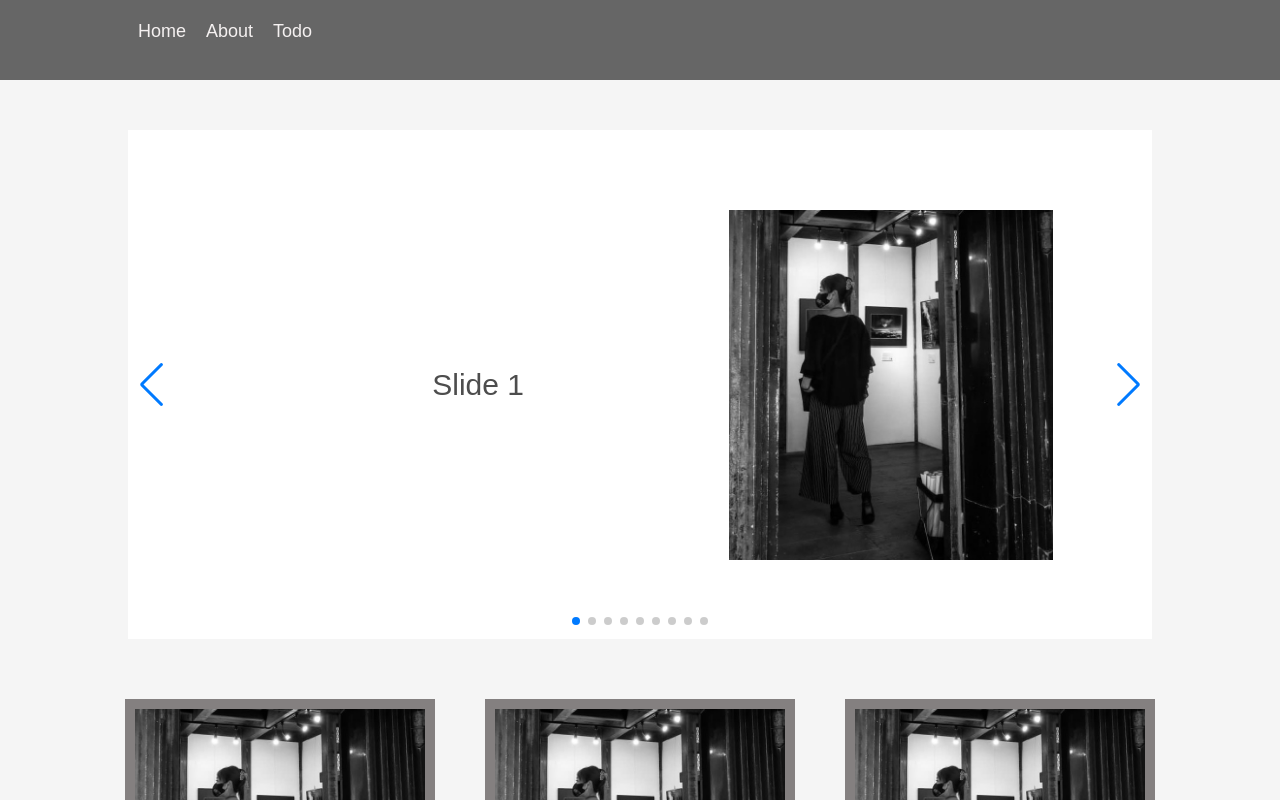
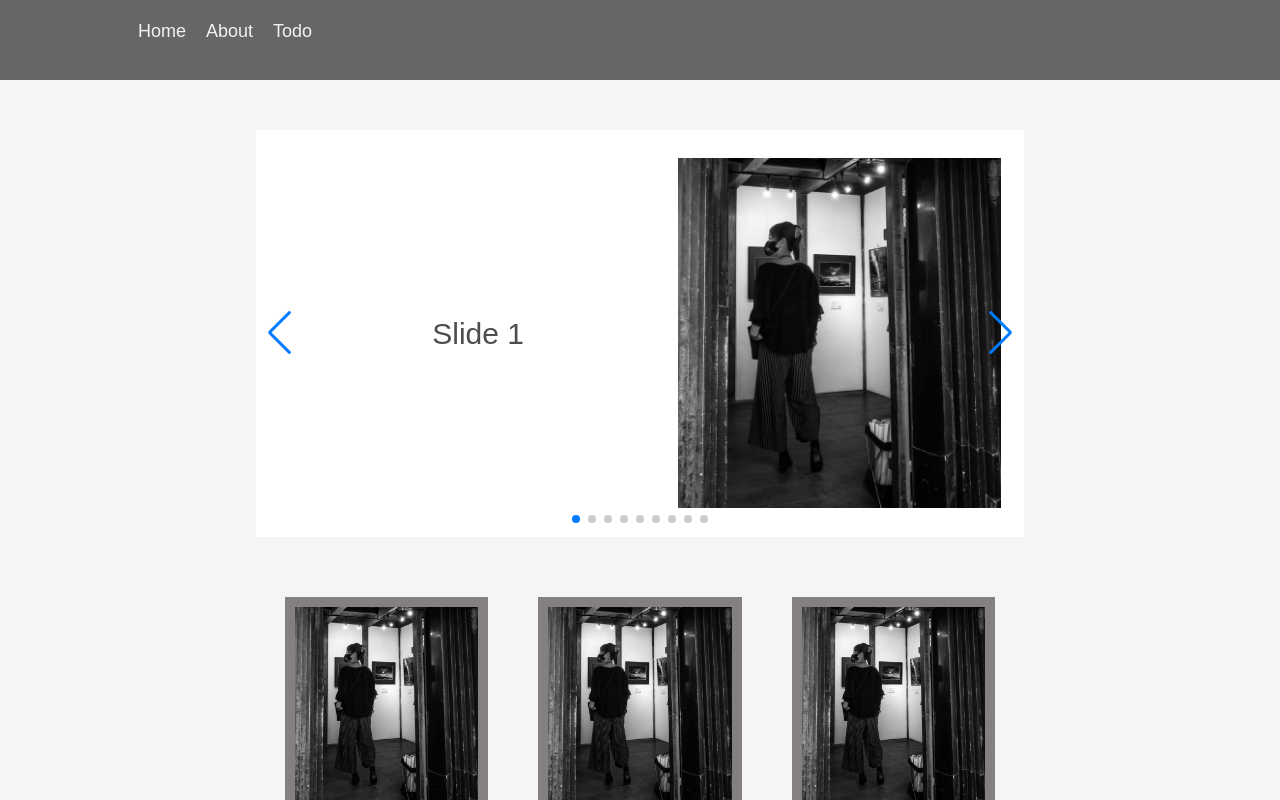
Before and after one commit to yuna096740/FastAPI_React_TodoApp, a React (Create React App) app in the folder fastapi-front/: page / in a window 1280 px wide. Shown: the top 800 px of the page. Built offline with nearby package versions, Linux system fonts and the light colour scheme.

Commit message:
[add] authentication

```diff
--- a/fastapi-front/src/App.jsx
+++ b/fastapi-front/src/App.jsx
@@ -1,4 +1,5 @@
 import { BrowserRouter, Routes, Route } from "react-router-dom";
+
 import  Home  from "./compornents/Router/Home";
 import About from "./compornents/Router/About";
 import TodoApp from "./compornents/Router/TodoApp";
--- a/fastapi-front/src/compornents/Home/home.css
+++ b/fastapi-front/src/compornents/Home/home.css
@@ -1,4 +1,5 @@
 .Home {
   height: 100%;
-  margin: 50px 0;
+  margin: 50px auto;
+  max-width: 75%;
 }
```
Also changed, not shown: 1 other file (tests, documents, lock files or other folders).
